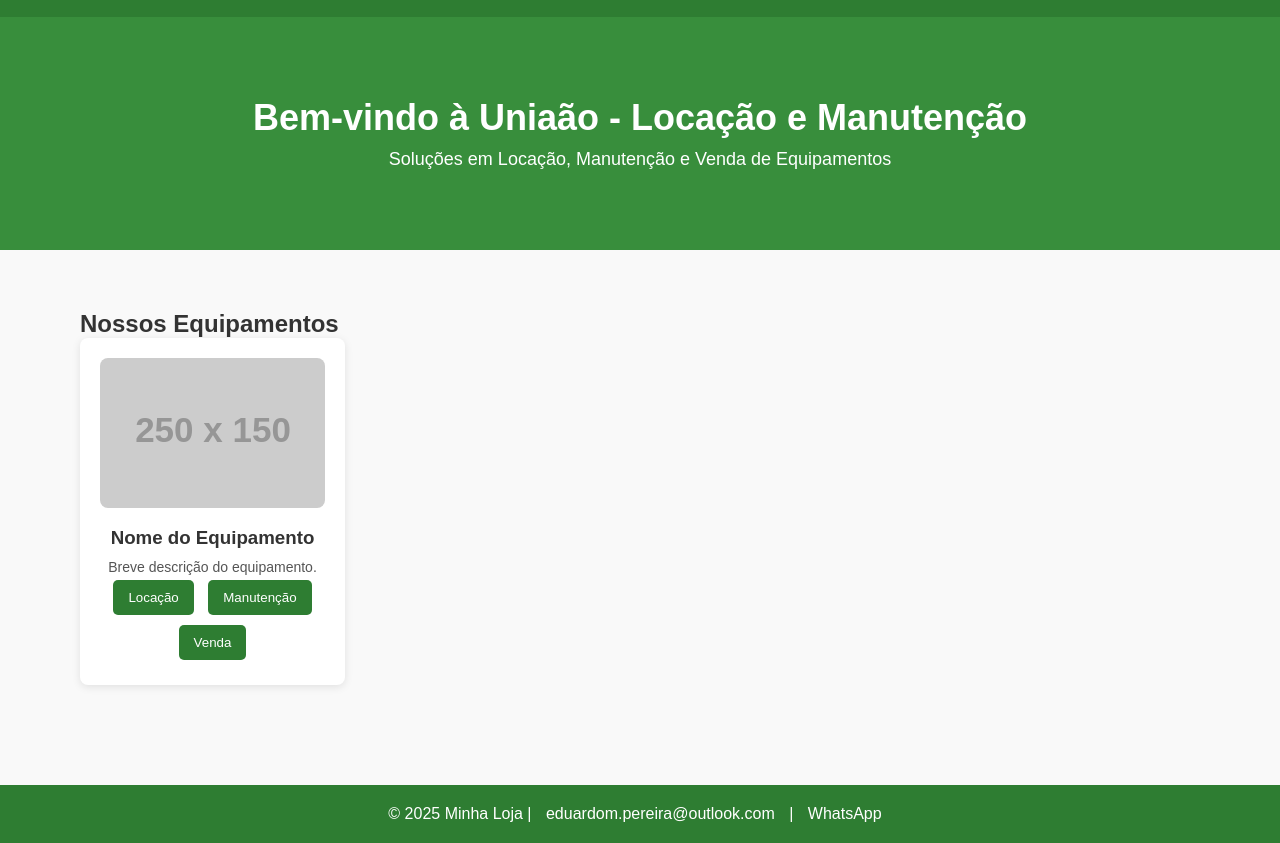
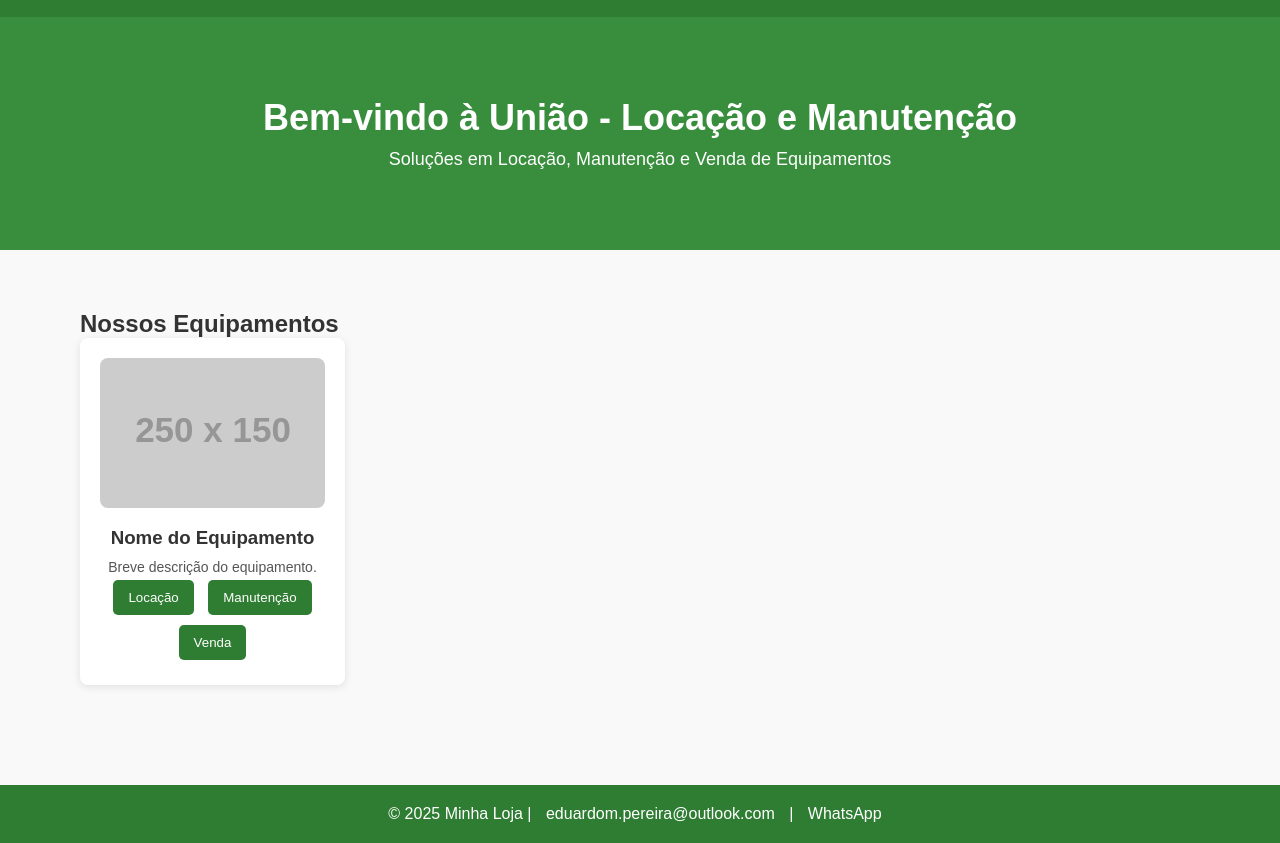
Before and after one commit to eduardompereira-design/Uni-o---Loca-o-e-Manuten-o, a plain HTML site: page index.html in a window 1280 px wide. Shown: the part 73-916 px from the top of the page. Drawn offline with Linux system fonts and the light colour scheme; placeholder pictures from the web are drawn by us.

Commit message:
Add files via upload

```diff
--- a/index.html
+++ b/index.html
@@ -38,7 +38,7 @@
 </header>
 
 <section class="banner" id="home">
-    <h2>Bem-vindo à Uniaão - Locação e Manutenção</h2>
+    <h2>Bem-vindo à União - Locação e Manutenção</h2>
     <p>Soluções em Locação, Manutenção e Venda de Equipamentos</p>
 </section>
 
```
